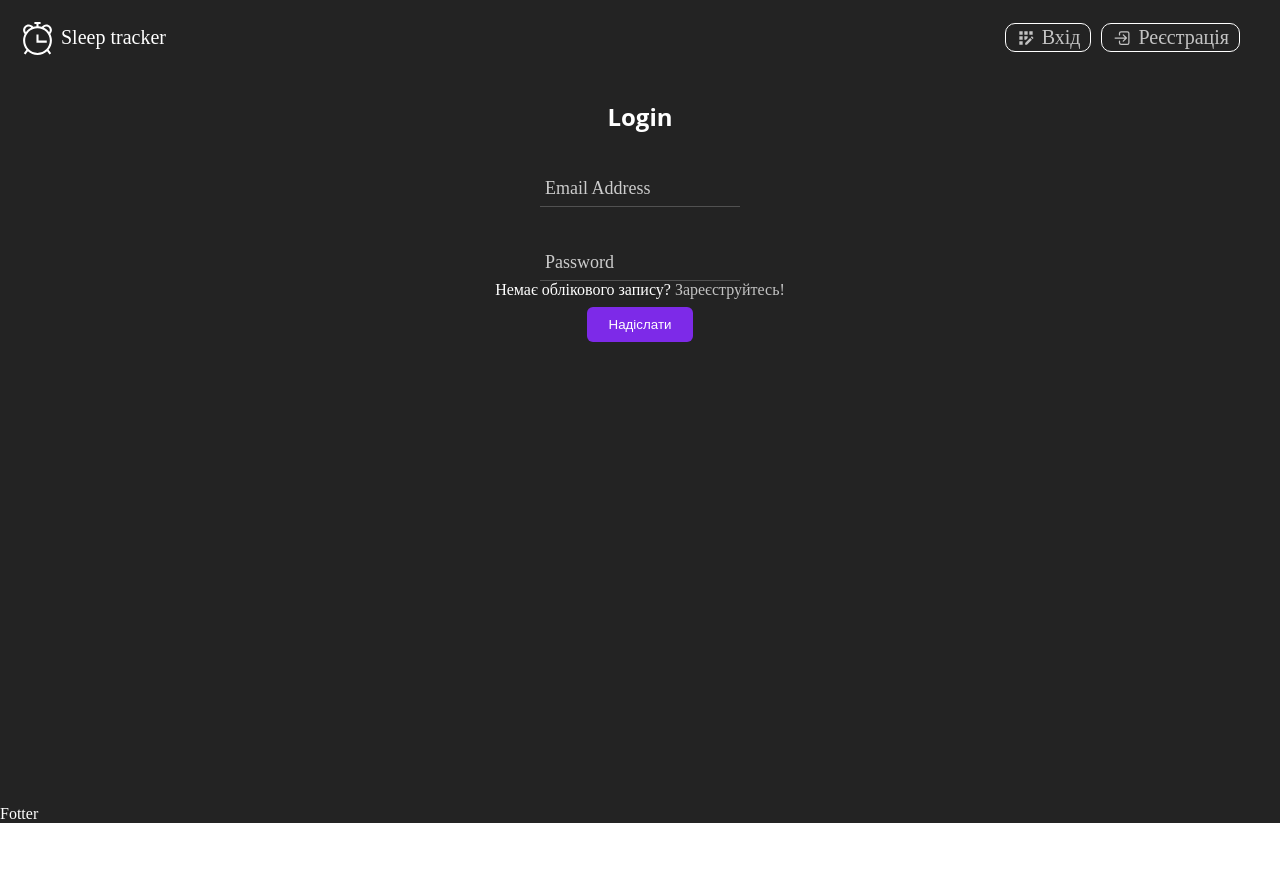
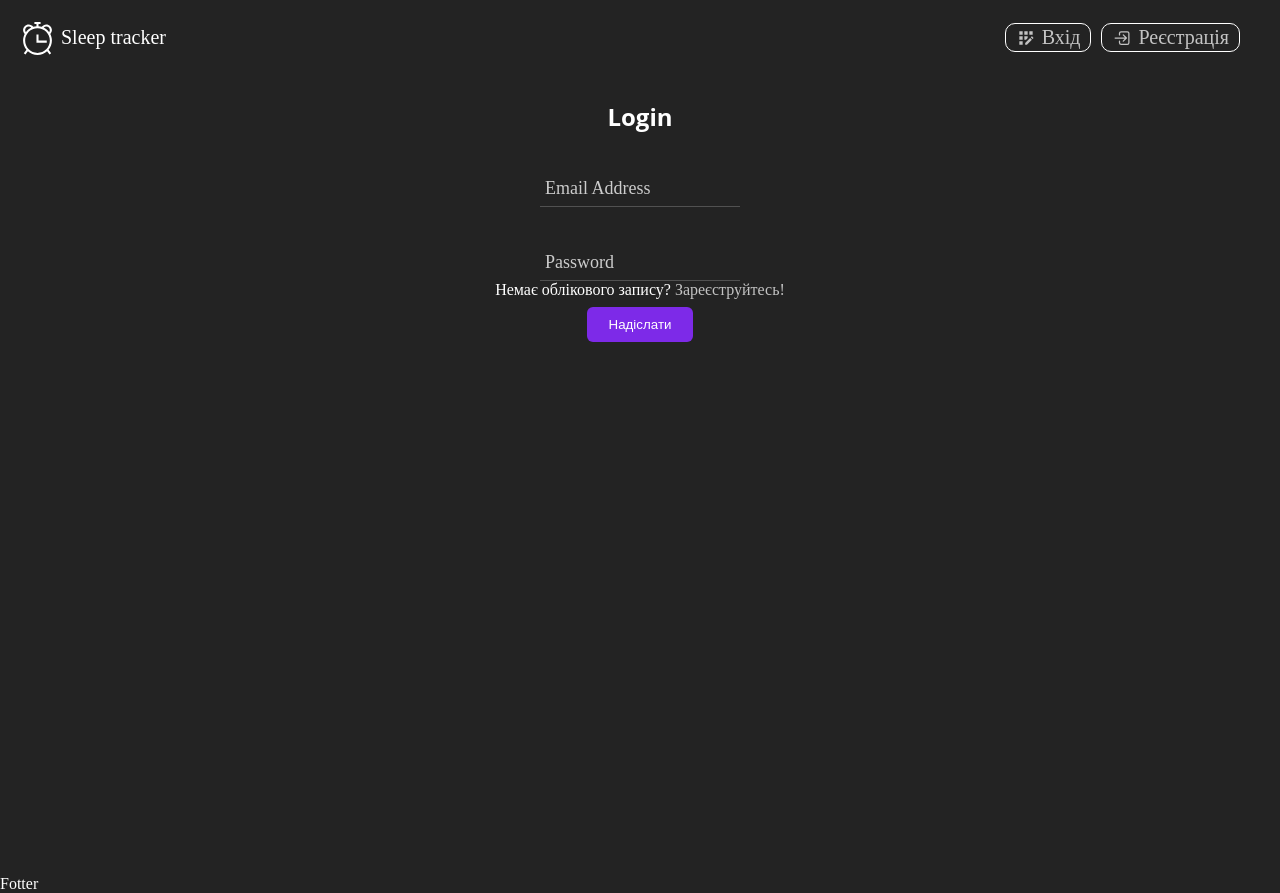
Before and after one commit to Nik91K/SleepTracker, a React (Vite) app: page /login in a window 1280 px wide. Before the commit the page ends 823 px from the top, so only its background shows below. Built offline with nearby package versions, Linux system fonts and the light colour scheme.

Commit message:
added some styles and patter to input component;

```diff
--- a/src/components/common/Inputs/Text/index.tsx
+++ b/src/components/common/Inputs/Text/index.tsx
@@ -1,6 +1,6 @@
 import './style.css'
 
-const Input = ({type, name, minLength, maxLength, id, title, value} : {type:string, name?:string, minLength?:number, maxLength?:number, id?: string, title: string, value?: string,}) => {
+const Input = ({type, name, minLength, maxLength, id, title, value, pattern} : {type:string, name?:string, minLength?:number, maxLength?:number, id?: string, title: string, value?: string, pattern?: string}) => {
     return (
       <div className="input-container">
         <input
@@ -12,6 +12,7 @@ const Input = ({type, name, minLength, maxLength, id, title, value} : {type:stri
           id={id}
           value={value}
           placeholder=""
+          pattern={pattern}
         />
         <span className="highlight"></span>
         <span className="bar"></span>
--- a/src/layoutPage/layoutPage.css
+++ b/src/layoutPage/layoutPage.css
@@ -4,8 +4,8 @@
 }
 
 .main-container {
-    min-height: 85vh;
-    margin: 25px;
+    min-height: 100vh;
+    padding: 25px;
 }
 
 .layout-h2 {
```
